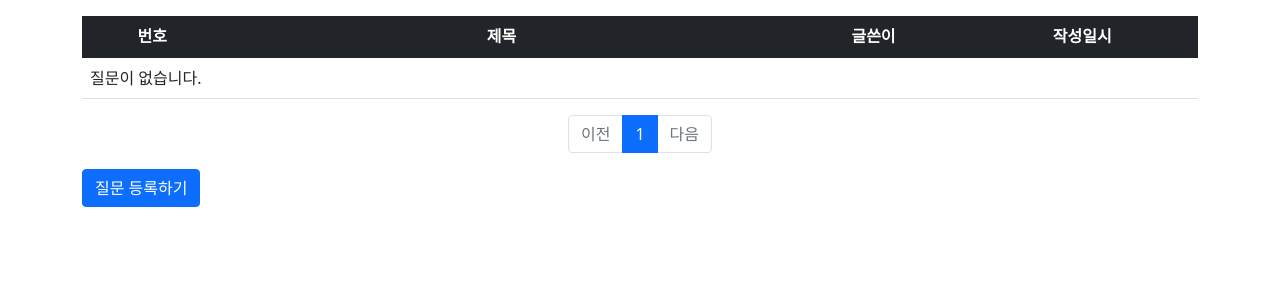
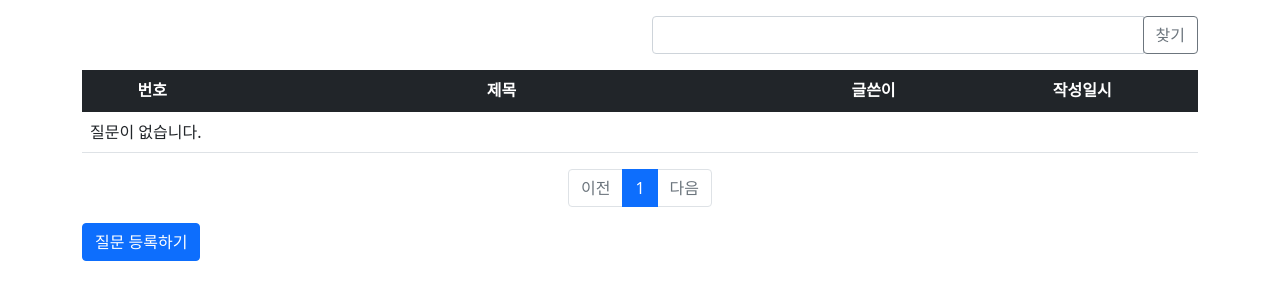
Before and after one commit to ems789/Django_Practice, a Django app: page / in a window 1280 px wide. Shown: the part 57-357 px from the top of the page. Run offline with Django 4.2, Linux system fonts and the light colour scheme; data that the repository does not hold is empty; some libraries are stand-ins or nearby versions.

Commit message:
검색창 추가

```diff
--- a/templates/pybo/question_list.html
+++ b/templates/pybo/question_list.html
@@ -2,6 +2,18 @@
 {% load pybo_filter %}
 {% block content %}
 <div class="container my-3">
+    <div class="row my-3">
+        <div class="col-6">
+        </div>
+        <div class="col-6">
+            <div class="input-group">
+                <input type="text" id="search_kw" class="form-control" value="{{ kw|default_if_none:'' }}">
+                <div class="input-group-append">
+                    <button class="btn btn-outline-secondary" type="button" id="btn_search">찾기</button>
+                </div>
+            </div>
+        </div>
+    </div>
     <table class="table">
         <thead>
         <tr class="text-center table-dark">
```
